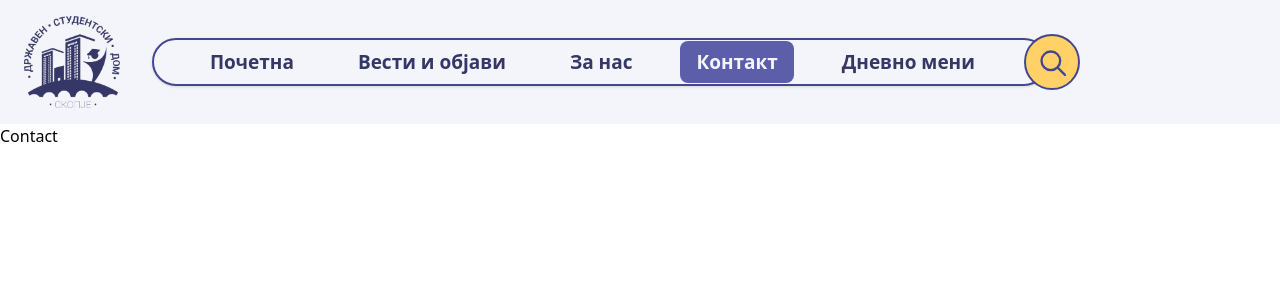
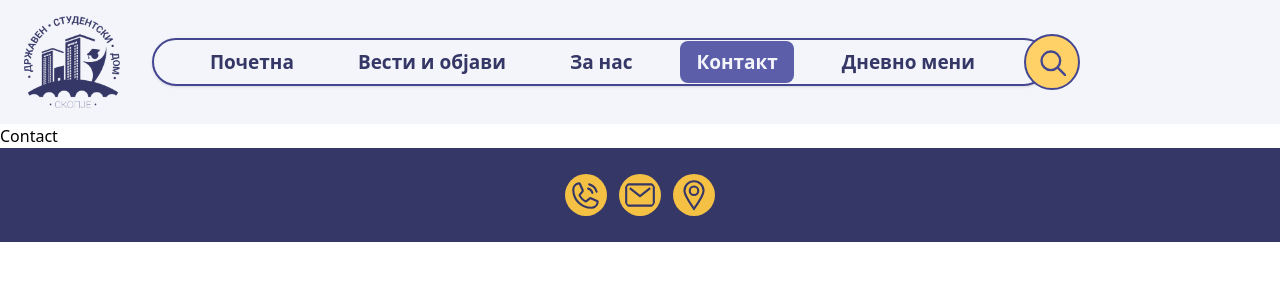
Before and after one commit to andrejstanoev/dsd_project, a React (Vite) app: page /kontakt in a window 1280 px wide. Shown: the top 300 px of the page. Built offline with nearby package versions, Linux system fonts and the light colour scheme.

Commit message:
Footer added

```diff
--- a/src/Pages/AboutUs.jsx
+++ b/src/Pages/AboutUs.jsx
@@ -1,10 +1,12 @@
 import NavBar from "../components/NavBar.jsx";
+import Footer from "../components/Footer.jsx";
 
 export default function AboutUs() {
     return(
         <div>
             <NavBar/>
             <h1>About us</h1>
+            <Footer/>
         </div>
     );
 }
--- a/src/Pages/Contact.jsx
+++ b/src/Pages/Contact.jsx
@@ -1,10 +1,12 @@
 import NavBar from "../components/NavBar.jsx";
+import Footer from "../components/Footer.jsx";
 
 export default function Contact() {
     return (
         <div>
             <NavBar/>
             <h1>Contact</h1>
+            <Footer/>
         </div>
     );
 }
--- a/src/components/Footer.jsx
+++ b/src/components/Footer.jsx
@@ -3,6 +3,36 @@ import React from "react";
 const Footer = () => {
    return(
        <main>
+           <div
+               className="h-[94px] bg-[#353767]  relative flex justify-center sm:flex sm:justify-center gap-3 items-center  px-6 py-4">
+               {/*call ikona*/}
+               <svg xmlns="http://www.w3.org/2000/svg" width="42" height="42" viewBox="0 0 256 256"
+               className="bg-[#f5c144] rounded-full p-1"
+               >
+                   <path fill="#353767"
+                         d="M144.27 45.93a8 8 0 0 1 9.8-5.66a86.22 86.22 0 0 1 61.66 61.66a8 8 0 0 1-5.66 9.8a8.2 8.2 0 0 1-2.07.27a8 8 0 0 1-7.73-5.94a70.35 70.35 0 0 0-50.33-50.33a8 8 0 0 1-5.67-9.8m-2.33 41.8c13.79 3.68 22.65 12.54 26.33 26.33A8 8 0 0 0 176 120a8.2 8.2 0 0 0 2.07-.27a8 8 0 0 0 5.66-9.8c-5.12-19.16-18.5-32.54-37.66-37.66a8 8 0 1 0-4.13 15.46m81.94 95.35A56.26 56.26 0 0 1 168 232C88.6 232 24 167.4 24 88a56.26 56.26 0 0 1 48.92-55.88a16 16 0 0 1 16.62 9.52l21.12 47.15v.12a16 16 0 0 1-1.27 15.09c-.18.27-.37.52-.57.77L88 129.45c7.49 15.22 23.41 31 38.83 38.51l24.34-20.71a8 8 0 0 1 .75-.56a16 16 0 0 1 15.17-1.4l.13.06l47.11 21.11a16 16 0 0 1 9.55 16.62m-15.88-2h-.11l-47-21.05l-24.35 20.71a8 8 0 0 1-.74.56a16 16 0 0 1-15.75 1.14c-18.73-9.05-37.4-27.58-46.46-46.11a16 16 0 0 1 1-15.7a6 6 0 0 1 .57-.77L96 95.15l-21-47a.6.6 0 0 1 0-.12A40.2 40.2 0 0 0 40 88a128.14 128.14 0 0 0 128 128a40.21 40.21 0 0 0 40-34.93Z"/>
+               </svg>
+
+               {/*mail ikona*/}
+               <svg xmlns="http://www.w3.org/2000/svg" width="42" height="42" viewBox="0 0 512 512"
+                    className="bg-[#f5c144] rounded-full p-1"
+               >
+                   <rect width="416" height="320" x="48" y="96" fill="none" stroke="#353767" stroke-linecap="round"
+                         stroke-linejoin="round" stroke-width="32" rx="40" ry="40"/>
+                   <path fill="none" stroke="#353767" stroke-linecap="round" stroke-linejoin="round"
+                         stroke-width="32" d="m112 160l144 112l144-112"/>
+               </svg>
+
+               {/*lokacija ikona*/}
+               <svg xmlns="http://www.w3.org/2000/svg" width="42" height="42" viewBox="0 0 16 16"
+                    className="bg-[#f5c144] rounded-full p-1"
+               >
+                   <g fill="none" stroke="#353767" stroke-width="1">
+                       <path d="M8 14.5C10.5 11 12.5 8 12.5 6a4.5 4.5 0 1 0-9 0c0 2 2 5 4.5 8.5Z"/>
+                       <path d="M10 6a2 2 0 1 1-4 0a2 2 0 0 1 4 0Z"/>
+                   </g>
+               </svg>
+           </div>
 
        </main>
    );
```
